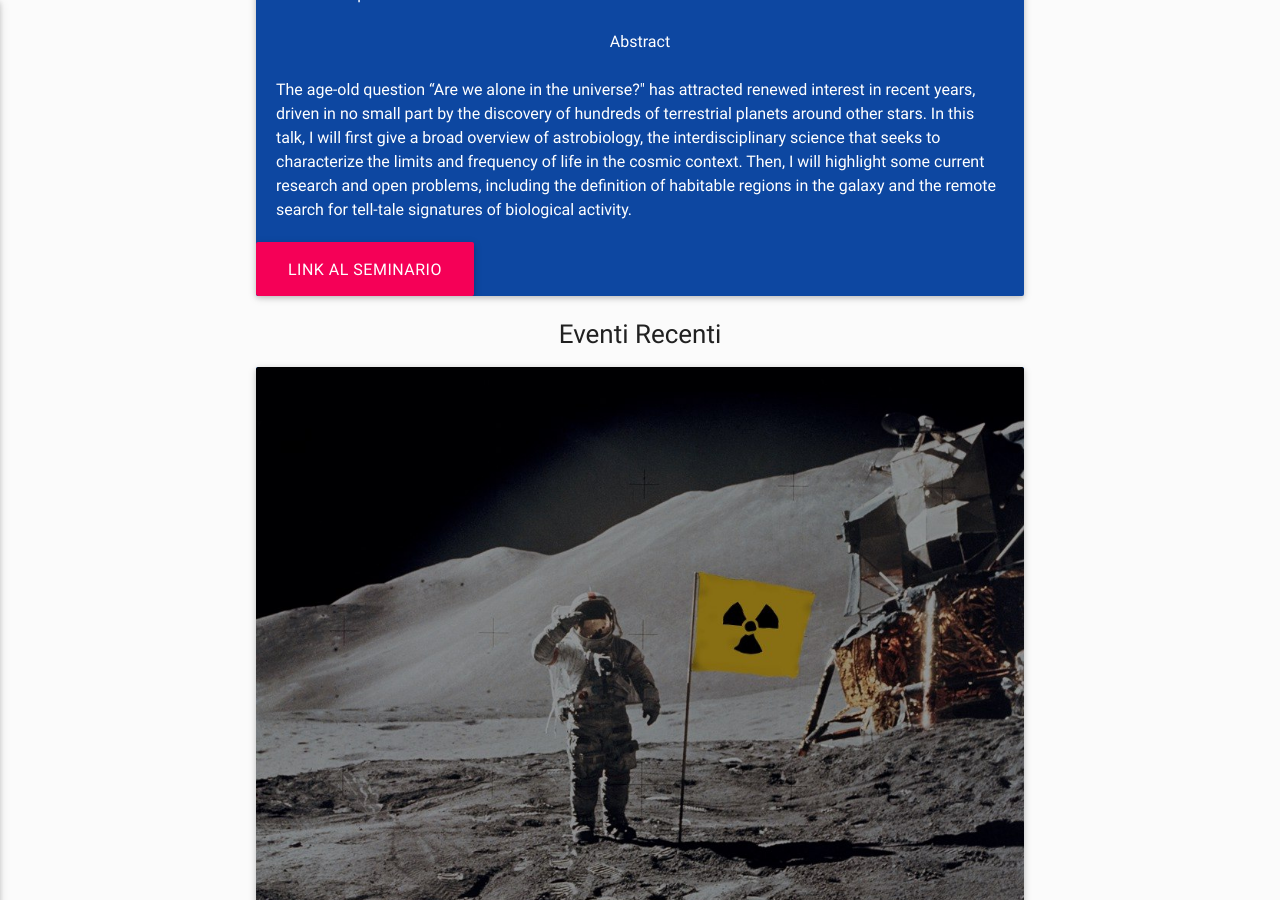
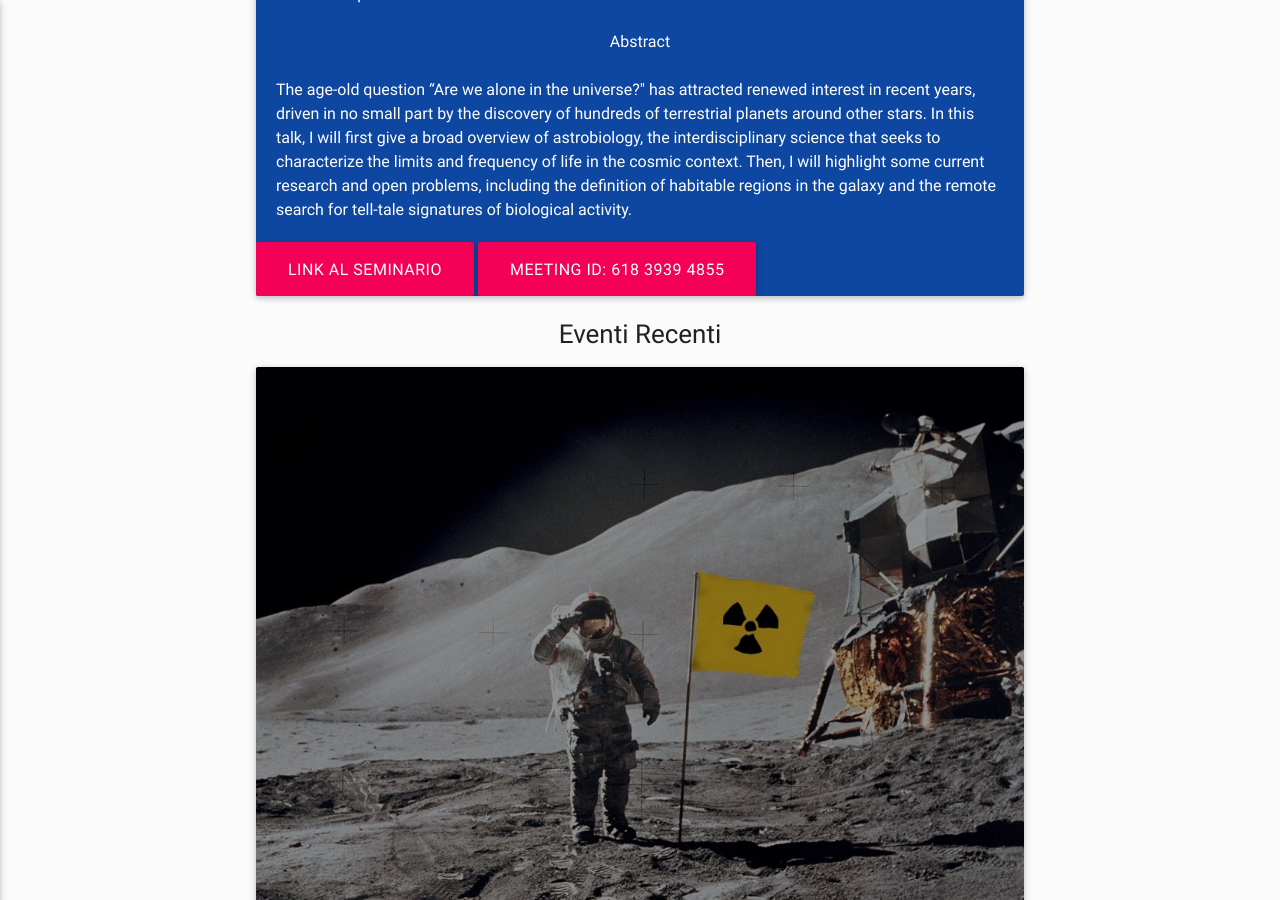
Before and after one commit to ai-sf/aisf_perugia, a Jekyll site: the page built from index.html, in a window 1280 px wide and 900 px high, scrolled down 1509 px. Built offline with Jekyll 4.4.1, drawn with Linux system fonts in a browser that asks for light colours; nearby versions of some CDN libraries.

Commit message:
Update index.html
link info

```diff
--- a/index.html
+++ b/index.html
@@ -48,8 +48,8 @@ including gravitational-wave <br> </h3>
       <a class="waves-effect waves-light btn-large pink accent-3"
       href="https://ucph-ku.zoom.us/j/61839394855?pwd=RVJPMUt2aTFaK0NIeW9ucldxZzVmUT09">  Link al Seminario</a>
 
-      <!-- <a class="waves-effect waves-light btn-large pink accent-3"
-      href="https://fb.watch/4ojk-HAeZU/">  Vedi il Seminario</a> -->
+      <a class="waves-effect waves-light btn-large pink accent-3"
+      href="">  Meeting ID: 618 3939 4855 <br> Passcode: 953457</a>
     </div>
   </div>
 
```
